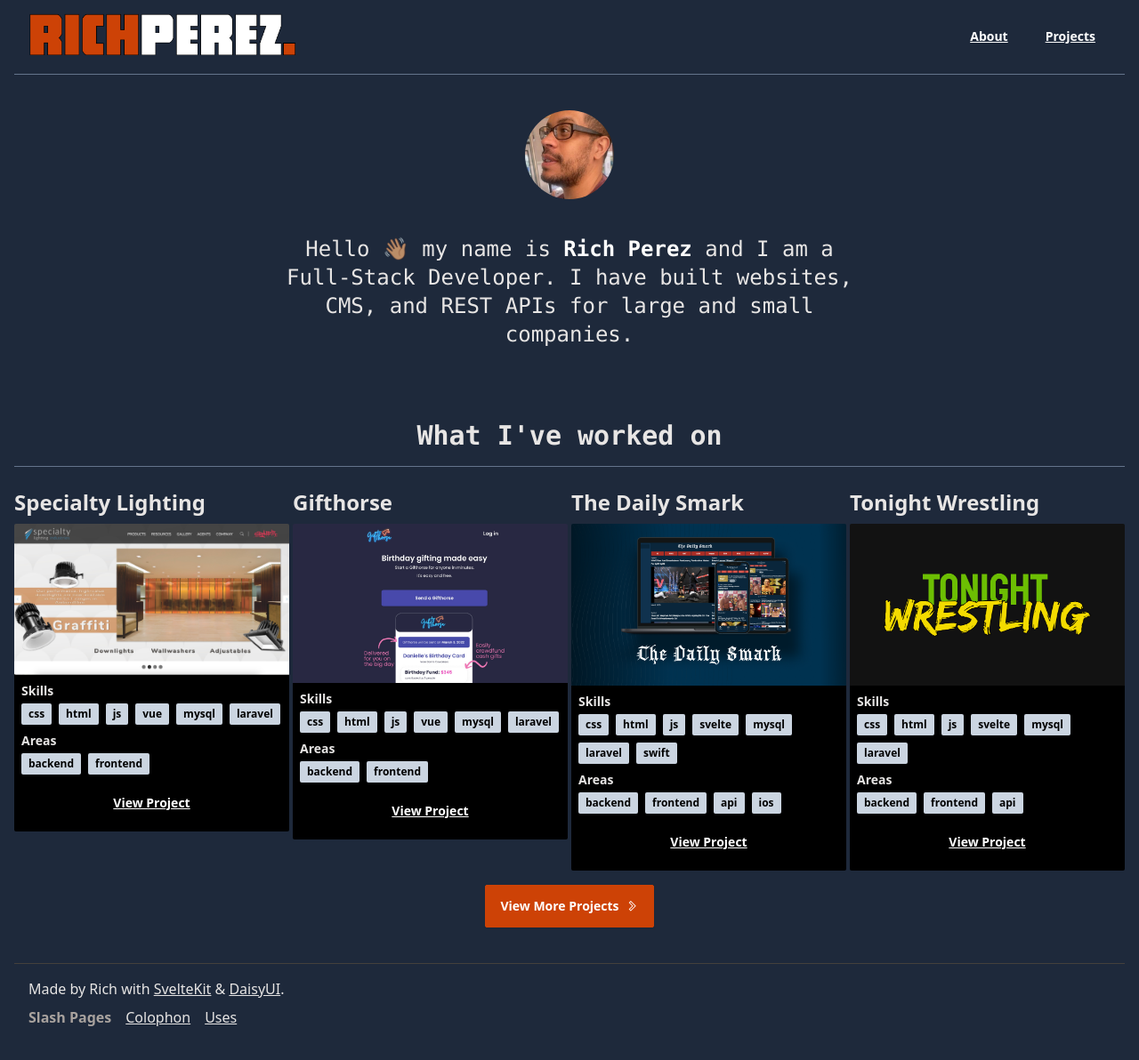
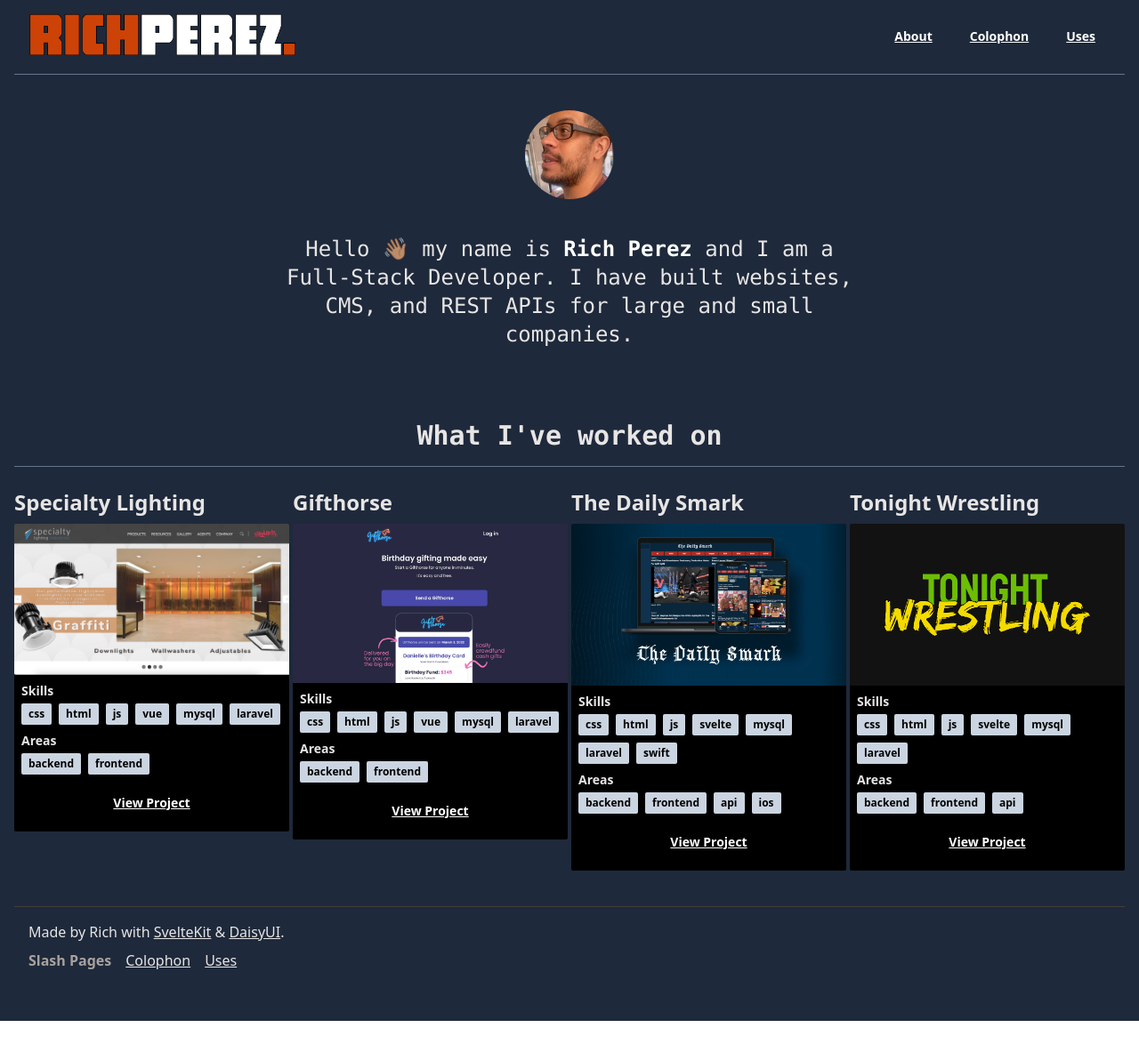
Before and after one commit to perez-rich/richperez.dev, a SvelteKit app: page / in a window 1280 px wide. Shown: the top 1192 px of the page at 89% size. After the commit the page ends 1148 px from the top, so only its background shows below. Built offline with nearby package versions, Linux system fonts and the light colour scheme.

Commit message:
remove project page. updated main navigation.

```diff
--- a/src/lib/components/SiteHeader.svelte
+++ b/src/lib/components/SiteHeader.svelte
@@ -1,14 +1,10 @@
-<script lang="ts">
-    import LinkedInButton from './buttons/LinkedInButton.svelte';
-    import ResumeButton from './buttons/ResumeButton.svelte';
-</script>
-
 <header class="flex flex-col md:flex-row items-center md:justify-between px-4 py-4 md:py-0 border-b border-slate-500">
   <a href="/">
     <img src="/img/site-logo.png" alt="imperez logo" width="300" height="86" />
   </a>
   <nav class="flex gap-2 justify-center">
     <a class="btn btn-link text-white" href="/about">About</a>
-    <a class="btn btn-link text-white" href="/projects">Projects</a>
+    <a class="btn btn-link text-white" href="/colophon">Colophon</a>
+    <a class="btn btn-link text-white" href="/uses">Uses</a>
   </nav>
 </header>
--- a/src/routes/+page.svelte
+++ b/src/routes/+page.svelte
@@ -1,5 +1,5 @@
 <script lang="ts">
-    import { featured } from '$lib/repositories/projects';
+    import { all } from '$lib/repositories/projects';
     import Project from '$lib/components/Project.svelte';
 </script>
 
@@ -17,16 +17,11 @@
   <section class="flex flex-col gap-4">
     <h2 class="text-3xl font-bold font-mono text-center border-b border-slate-500 pb-4">What I&apos;ve worked on</h2>
     <ol class="grid grid-cols-1 md:grid-cols-4 gap-1">
-      {#each featured() as project (project.title)}
+      {#each all() as project (project.title)}
         <li>
           <Project project={project} />
         </li>
       {/each}
     </ol>
-    <div class="flex justify-center">
-      <a class="btn btn-error text-white" href="/projects">
-        View More Projects <i class="las la-chevron-right"></i>
-      </a>
-    </div>
   </section>
 </div>
--- a/src/routes/projects/+page.svelte
+++ /dev/null
@@ -1,22 +0,0 @@
-<script>
-    import Project from "$lib/components/Project.svelte";
-    import PageHeading from "$lib/components/ui/PageHeading.svelte";
-    import { all } from "$lib/repositories/projects";
-</script>
-
-<svelte:head>
-    <title>Rich Perez - Projects - Web Developer</title>
-</svelte:head>
-
-<section class="flex flex-col gap-4">
-    <div class="py-10">
-      <PageHeading label="Projects" />
-    </div>
-    <ol class="grid grid-cols-1 md:grid-cols-4 gap-1">
-      {#each all() as project (project.title)}
-        <li>
-          <Project project={project} />
-        </li>
-      {/each}
-    </ol>
-</section>
```
